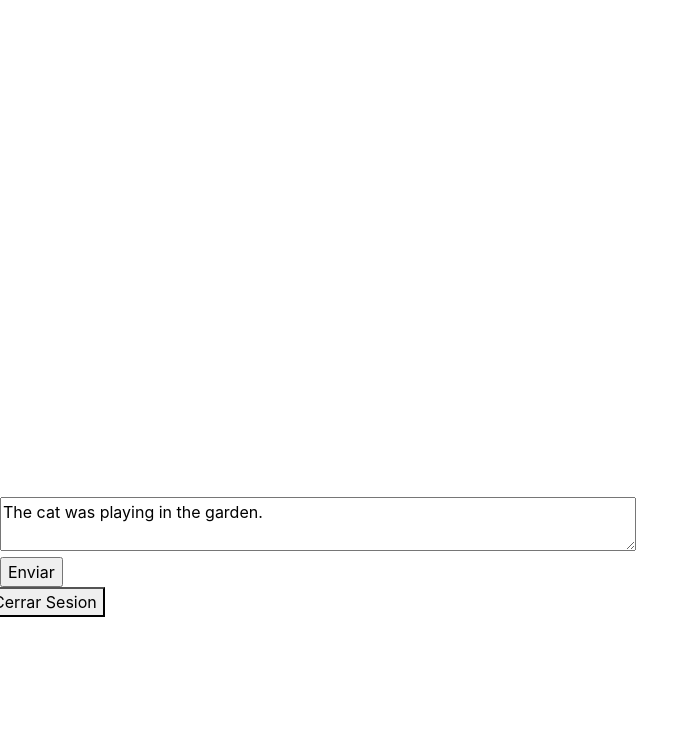
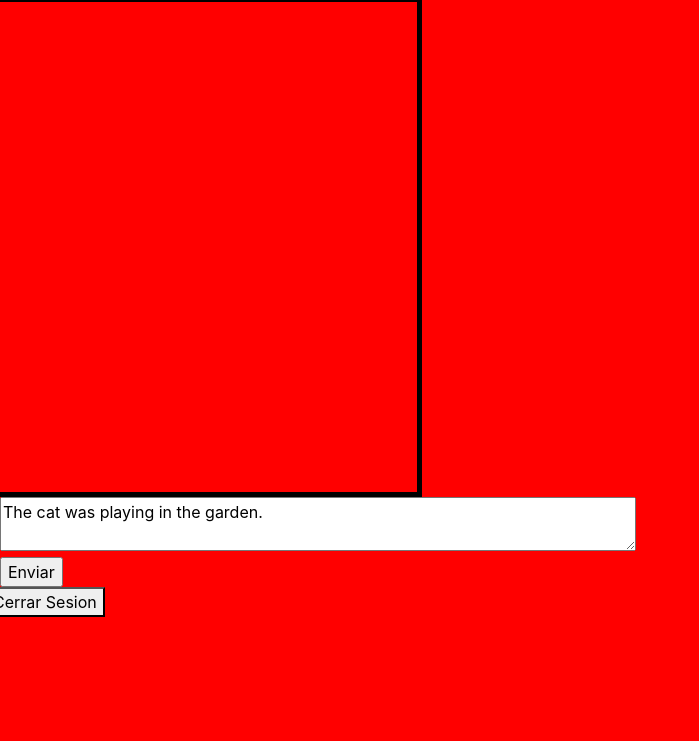
Before and after one commit to CristianSaraceni/chat-nodejs, a website: page FrontEnd/views/salas.html in a window 1280 px wide. Shown: the part 59-800 px from the top of the page, without its empty margins (0-699 px from the left). Drawn offline with nearby package versions, Linux system fonts and the light colour scheme.

Commit message:
estilos al chat

```diff
--- a/FrontEnd/app.js
+++ b/FrontEnd/app.js
@@ -3,7 +3,7 @@ var app = express();
 var bodyParser = require('body-parser');
 app.use(bodyParser.json()); // support json encoded bodies
 app.use(bodyParser.urlencoded({ extended: true })); // support encoded bodies
-app.use(express.static(__dirname + '/public'));
+app.use(express.static(__dirname + 'public'));
 var mustacheExpress = require('mustache-express');
 app.engine('html', mustacheExpress());
 app.set('view engine', 'html' );
--- a/FrontEnd/public/chat.css
+++ b/FrontEnd/public/chat.css
@@ -1,4 +1,8 @@
 #sala{
-  height: 500px;
+  border: 5px solid black;
 
 }
+
+body{
+  background-color: red;
+}
--- a/FrontEnd/views/salas.html
+++ b/FrontEnd/views/salas.html
@@ -7,15 +7,22 @@
     <title>Document</title>
     <script src="https://ajax.googleapis.com/ajax/libs/jquery/3.4.1/jquery.min.js"></script>
     <link rel="stylesheet" href="https://stackpath.bootstrapcdn.com/bootstrap/4.3.1/css/bootstrap.min.css" integrity="sha384-ggOyR0iXCbMQv3Xipma34MD+dH/1fQ784/j6cY/iJTQUOhcWr7x9JvoRxT2MZw1T" crossorigin="anonymous">
-    <link rel="stylesheet" href="../public/chat.css">
+    <link rel="stylesheet" type="text/css" href="../public/chat.css">
+    <style>
+        #sala{
+            border: 5px solid black;
+            height: 500px;
+            overflow: scroll;
+        }
+    </style>
+</head>
 
-</head>
 <body>
     <div class="row">
         <h1 id="tituloSala">Chat de </h1>
     </div>
     <div class="row">
-        <div id="sala" class="col-8">
+        <div id="sala" class="col-4">
 
         </div>
     </div>
```
